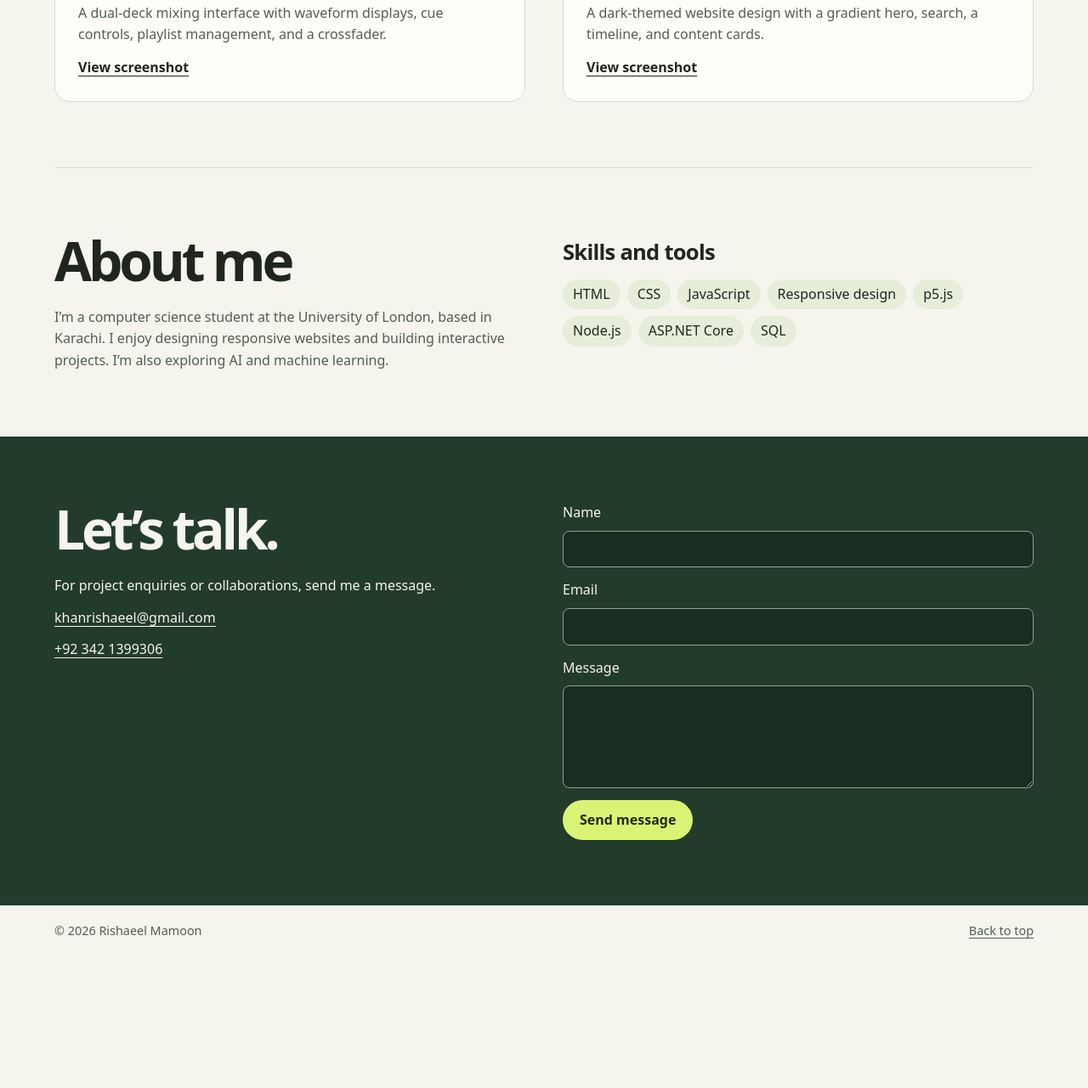
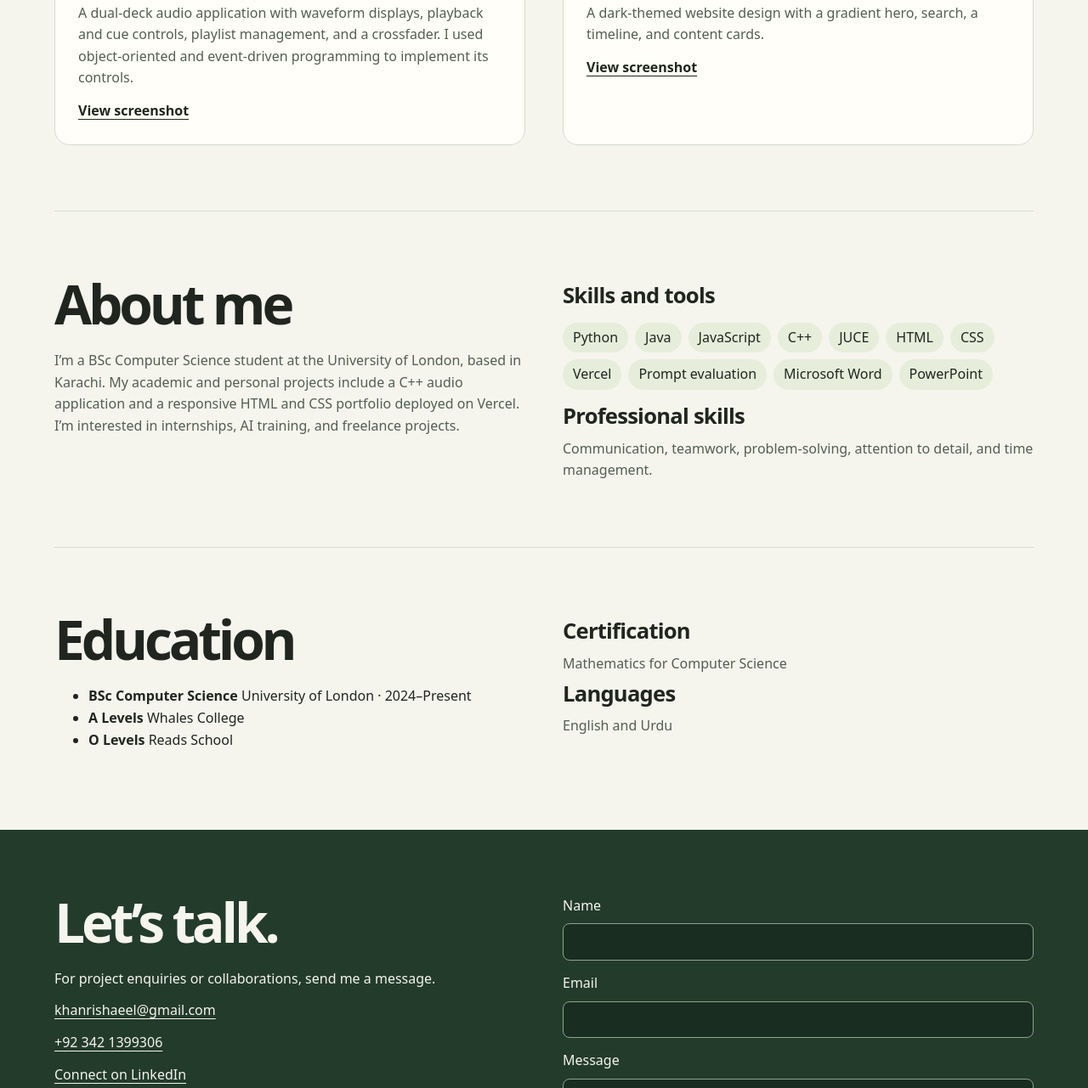
Before and after one commit to rishaeelmamoon/my-portfolio, a plain HTML site: page index.html in a window 1280 px wide. Shown: the part 1281-2562 px from the top of the page at 85% size. Before the commit the page ends 2406 px from the top, so only its background shows below. Drawn offline with Linux system fonts and the light colour scheme.

Commit message:
Update index.html

```diff
--- a/index.html
+++ b/index.html
@@ -17,6 +17,7 @@
     <nav aria-label="Main navigation">
       <a href="#projects">Work</a>
       <a href="#about">About</a>
+      <a href="#education">Education</a>
       <a class="nav-contact" href="#contact">Contact</a>
     </nav>
   </header>
@@ -27,12 +28,14 @@
         <p class="eyebrow">Computer science student · Karachi, Pakistan</p>
         <h1 id="title">Rishaeel<br><span>Mamoon.</span></h1>
         <p class="lead">
-          I build websites and interactive interfaces, with an interest in front-end
-          development and AI.
+          I build websites and interactive applications. My interests include
+          front-end development, programming, and AI.
         </p>
+
         <div class="actions">
           <a class="button primary" href="#projects">View my work</a>
           <a class="button outline" href="#contact">Get in touch</a>
+          <a class="button outline" href="https://www.linkedin.com/in/rishaeel-mamoon-a508bb330/">LinkedIn</a>
         </div>
       </div>
 
@@ -50,14 +53,15 @@
           <a class="preview audio" href="DJdeck.jpg"
              aria-label="Open full-size DJ Deck screenshot">
             <img src="DJdeck.jpg" width="1364" height="571" loading="lazy"
-                 alt="DJ Deck interface with two waveforms, a mixer and playlist controls">
+                 alt="DJ Deck interface with waveforms, a mixer, and playlist controls">
           </a>
           <div class="project-body">
-            <p class="eyebrow">Interactive audio</p>
+            <p class="eyebrow">C++ · JUCE</p>
             <h3>DJ Deck Application</h3>
             <p>
-              A dual-deck mixing interface with waveform displays, cue controls,
-              playlist management, and a crossfader.
+              A dual-deck audio application with waveform displays, playback and
+              cue controls, playlist management, and a crossfader. I used
+              object-oriented and event-driven programming to implement its controls.
             </p>
             <a class="text-link" href="DJdeck.jpg">View screenshot</a>
           </div>
@@ -67,14 +71,14 @@
           <a class="preview website" href="Website.jpg"
              aria-label="Open full-size IndiaConnect screenshot">
             <img src="Website.jpg" width="1323" height="614" loading="lazy"
-                 alt="IndiaConnect homepage with a gradient hero, search and content cards">
+                 alt="IndiaConnect homepage with a gradient hero, search, and content cards">
           </a>
           <div class="project-body">
             <p class="eyebrow">Web design</p>
             <h3>IndiaConnect Website</h3>
             <p>
-              A dark-themed website design with a gradient hero, search, a timeline,
-              and content cards.
+              A dark-themed website design with a gradient hero, search,
+              a timeline, and content cards.
             </p>
             <a class="text-link" href="Website.jpg">View screenshot</a>
           </div>
@@ -86,24 +90,58 @@
       <div class="reveal">
         <h2>About me</h2>
         <p>
-          I’m a computer science student at the University of London, based in Karachi.
-          I enjoy designing responsive websites and building interactive projects.
-          I’m also exploring AI and machine learning.
+          I’m a BSc Computer Science student at the University of London, based
+          in Karachi. My academic and personal projects include a C++ audio
+          application and a responsive HTML and CSS portfolio deployed on Vercel.
+          I’m interested in internships, AI training, and freelance projects.
         </p>
       </div>
 
       <div class="reveal" id="skills">
         <h3>Skills and tools</h3>
         <ul class="skills">
+          <li>Python</li>
+          <li>Java</li>
+          <li>JavaScript</li>
+          <li>C++</li>
+          <li>JUCE</li>
           <li>HTML</li>
           <li>CSS</li>
-          <li>JavaScript</li>
-          <li>Responsive design</li>
-          <li>p5.js</li>
-          <li>Node.js</li>
-          <li>ASP.NET Core</li>
-          <li>SQL</li>
+          <li>Vercel</li>
+          <li>Prompt evaluation</li>
+          <li>Microsoft Word</li>
+          <li>PowerPoint</li>
         </ul>
+        <h3>Professional skills</h3>
+        <p>Communication, teamwork, problem-solving, attention to detail, and time management.</p>
+      </div>
+    </section>
+
+    <section class="shell section about" id="education">
+      <div class="reveal">
+        <h2>Education</h2>
+        <ul class="credentials">
+          <li>
+            <strong>BSc Computer Science</strong>
+            <span>University of London · 2024–Present</span>
+          </li>
+          <li>
+            <strong>A Levels</strong>
+            <span>Whales College</span>
+          </li>
+          <li>
+            <strong>O Levels</strong>
+            <span>Reads School</span>
+          </li>
+        </ul>
+      </div>
+
+      <div class="reveal">
+        <h3>Certification</h3>
+        <p>Mathematics for Computer Science</p>
+
+        <h3>Languages</h3>
+        <p>English and Urdu</p>
       </div>
     </section>
 
@@ -114,6 +152,7 @@
           <p>For project enquiries or collaborations, send me a message.</p>
           <a href="mailto:khanrishaeel@gmail.com">khanrishaeel@gmail.com</a>
           <a href="tel:+923421399306">+92 342 1399306</a>
+          <a href="https://www.linkedin.com/in/rishaeel-mamoon-a508bb330/">Connect on LinkedIn</a>
         </div>
 
         <form class="reveal" action="https://formspree.io/f/xzdkradz" method="POST">
```
